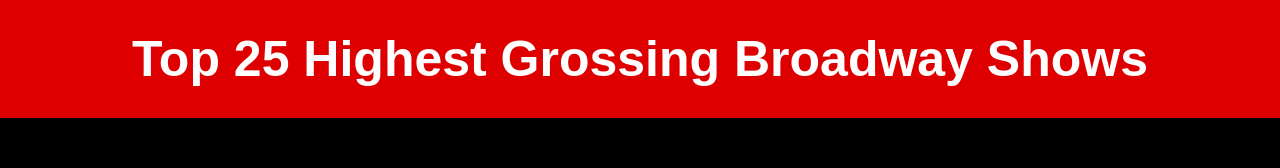
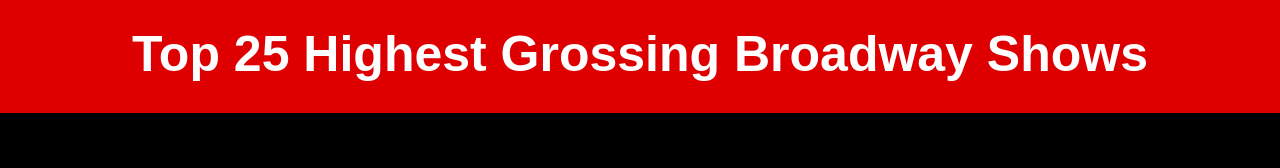
Before and after one commit to kristiebogle/project-3, a React (Create React App) app: page / in a window 1280 px wide. Shown: the top 168 px of the page. Built offline with nearby package versions, Linux system fonts and the light colour scheme; the HTML template or start-up script is replaced by a standard one.

Commit message:
adjusted padding for h1

```diff
--- a/src/App.css
+++ b/src/App.css
@@ -12,7 +12,7 @@
   justify-content: row;
   font-size: 50px;
   color: rgb(255, 255, 255);
-  padding-top: 30px;
+  padding-top: 25px;
   padding-left: 35px;
   padding-right: 35px;
   padding-bottom: 30px;
```
